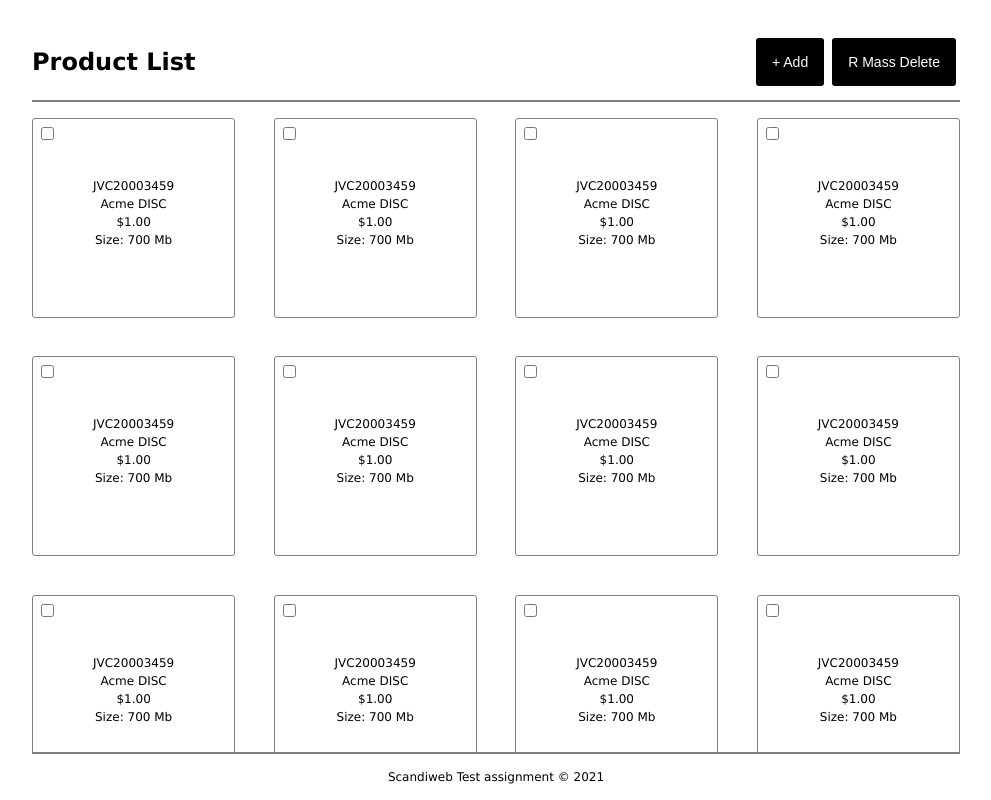
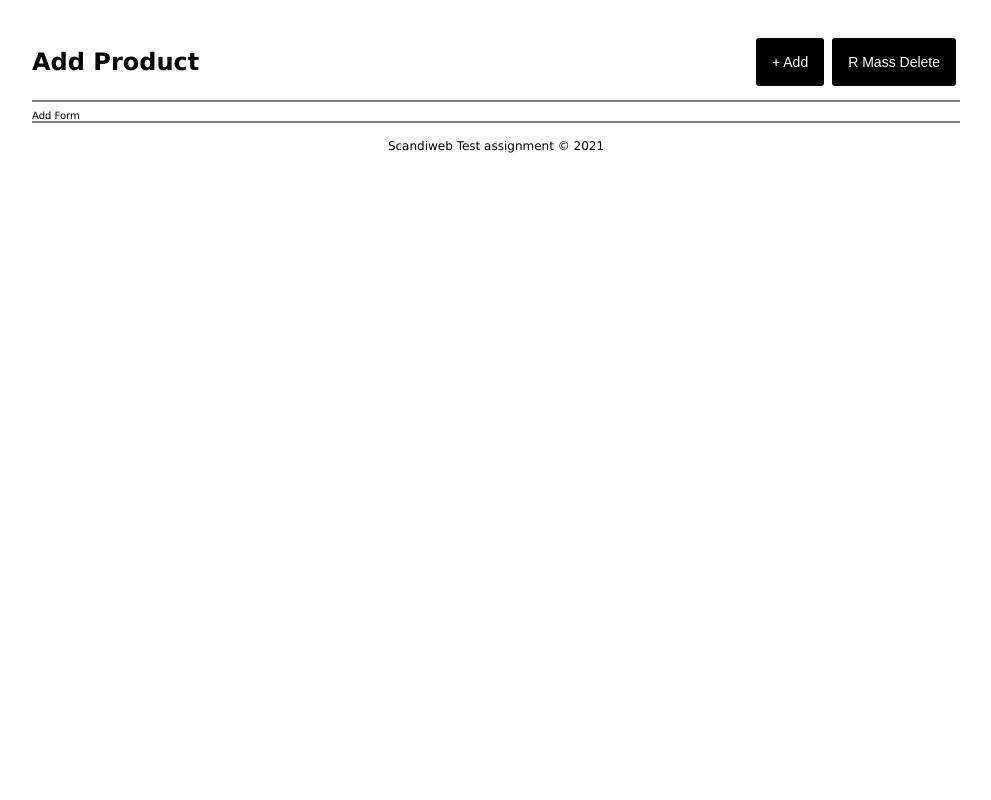
Before and after one commit to ibisdavi012/jdtstore-ui, a React (Create React App) app: page /add-product in a window 1280 px wide. Shown: the top 800 px of the page, without its empty margins (144-1135 px from the left). Built offline with nearby package versions, Linux system fonts and the light colour scheme.

Commit message:
Added Page component that will be responsible for the layout, and each page is now an independant component.

```diff
--- a/package.json
+++ b/package.json
@@ -17,7 +17,8 @@
     "start": "react-scripts start",
     "build": "react-scripts build",
     "test": "react-scripts test",
-    "eject": "react-scripts eject"
+    "eject": "react-scripts eject",
+    "push-github": "git push -u origin main"
   },
   "eslintConfig": {
     "extends": [
--- a/src/App.js
+++ b/src/App.js
@@ -1,28 +1,18 @@
-import { Fragment } from "react";
-import { BrowserRouter as Router, Route, Switch, Link } from "react-router-dom";
-import Header from "./components/Header";
-import ProductGrid from "./components/ProductGrid";
-import Footer from "./components/Footer";
-
-function Add() {
-  return <p>Add New</p>;
-}
+import { BrowserRouter as Router, Route, Switch } from "react-router-dom";
+import ProductListPage from "./pages/ProductListPage";
+import AddProductPage from "./pages/AddProductPage";
 
 function App() {
   return (
     <Router>
-      <Header />
-      <main>
-        <Switch>
-          <Route path="/add">
-            <h2>Adding Form</h2>
-          </Route>
-          <Route path="/">
-            <ProductGrid />
-          </Route>
-        </Switch>
-      </main>
-      <Footer />
+      <Switch>
+        <Route path="/add-product">
+          <AddProductPage />
+        </Route>
+        <Route path="/">
+          <ProductListPage />
+        </Route>
+      </Switch>
     </Router>
   );
 }
--- /dev/null
+++ b/src/components/AddProductForm.js
@@ -0,0 +1,5 @@
+import "../sass/components/add-product-form.scss";
+
+export default function AddProductForm() {
+  return <p>Add Form</p>;
+}
--- a/src/components/Header.js
+++ b/src/components/Header.js
@@ -1,11 +1,11 @@
 import PageActions from "./PageActions";
 import "../sass/components/header.scss";
 
-function Header() {
+function Header(props) {
   return (
     <header>
       <div className="header__content">
-        <div className="page-title">Product List</div>
+        <div className="page-title">{props.title}</div>
         <PageActions />
       </div>
       <hr />
@@ -13,4 +13,6 @@ function Header() {
   );
 }
 
+Header.defaultProps = { title: "Page Title" };
+
 export default Header;
--- /dev/null
+++ b/src/components/Page.js
@@ -0,0 +1,14 @@
+import Header from "./Header";
+import Footer from "./Footer";
+
+export default function Page({ children, title }) {
+  return (
+    <>
+      <Header title={title} />
+      {children}
+      <Footer />
+    </>
+  );
+}
+
+Page.defaultProps = { title: "Page Title" };
--- /dev/null
+++ b/src/pages/AddProductPage.js
@@ -0,0 +1,11 @@
+import Page from "../components/Page";
+import AddProductForm from "../components/AddProductForm";
+import "../sass/pages/add-product-page.scss";
+
+export default function AddProductPage() {
+  return (
+    <Page title="Add Product">
+      <AddProductForm />
+    </Page>
+  );
+}
--- /dev/null
+++ b/src/pages/ProductListPage.js
@@ -0,0 +1,11 @@
+import Page from "../components/Page";
+import ProductGrid from "../components/ProductGrid";
+import "../sass/pages/product-list-page.scss";
+
+export default function ProductListPage() {
+  return (
+    <Page title="Product List">
+      <ProductGrid />
+    </Page>
+  );
+}
```
Also changed, not shown: src/sass/components/add-product-form.scss (added), src/sass/pages/add-product-page.scss (added), src/sass/pages/product-list-page.scss (added), 1 other file (tests, documents, lock files or other folders).
